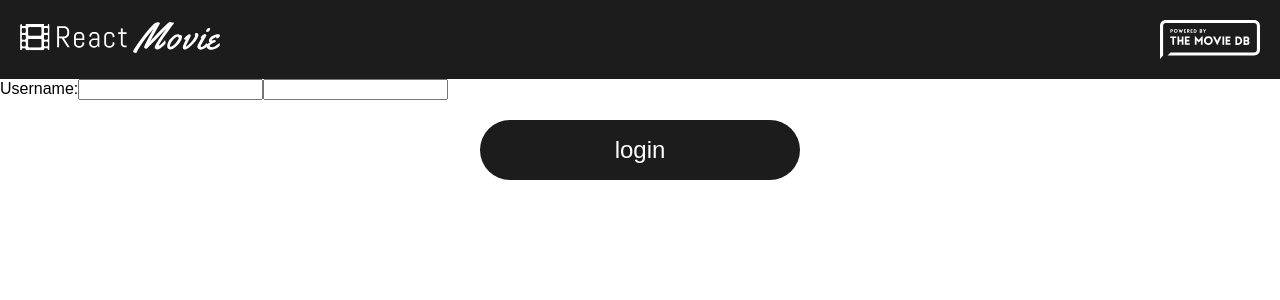
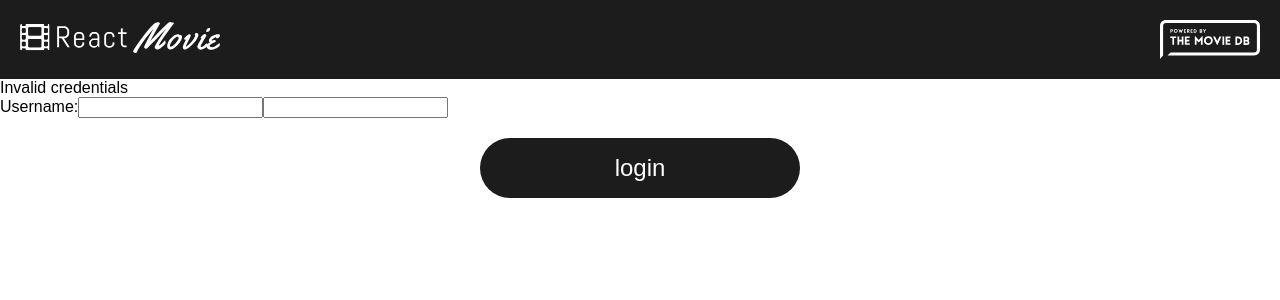
Before and after one commit to dpthegrey/literate-journey, a React (Create React App) app: page /login in a window 1280 px wide. Both pictures are taken after a click on the button "login". Shown: the top 300 px of the page. Built offline with nearby package versions, Linux system fonts and the light colour scheme; no server answers.

Commit message:
Added error logging

```diff
--- a/src/components/Login.tsx
+++ b/src/components/Login.tsx
@@ -44,6 +44,7 @@ const Login = () => {
 
   return (
     <Wrapper>
+      {error && <div className="error">Invalid credentials</div>}
       <label>Username:</label>
       <input
         type="text"
```
